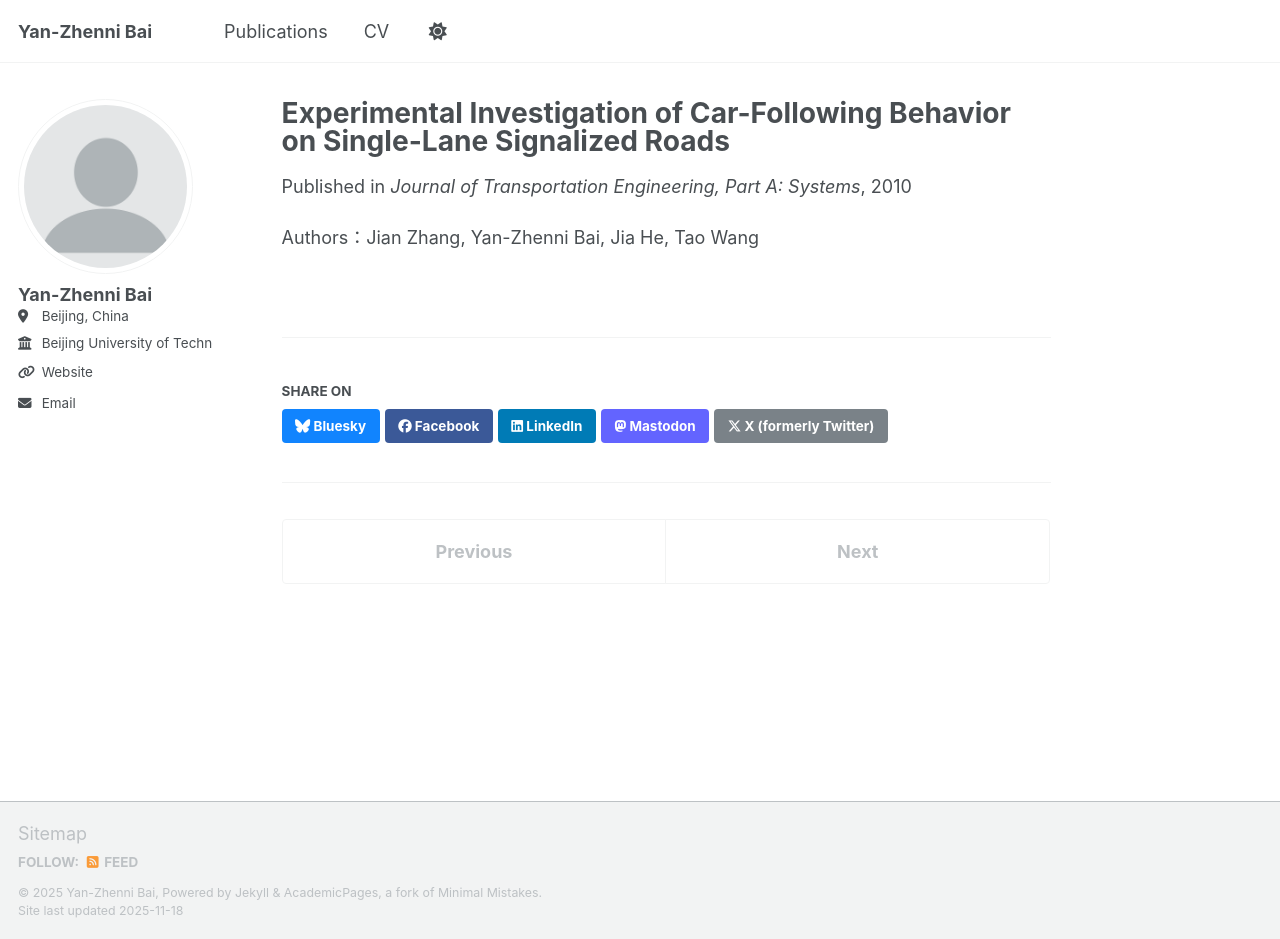
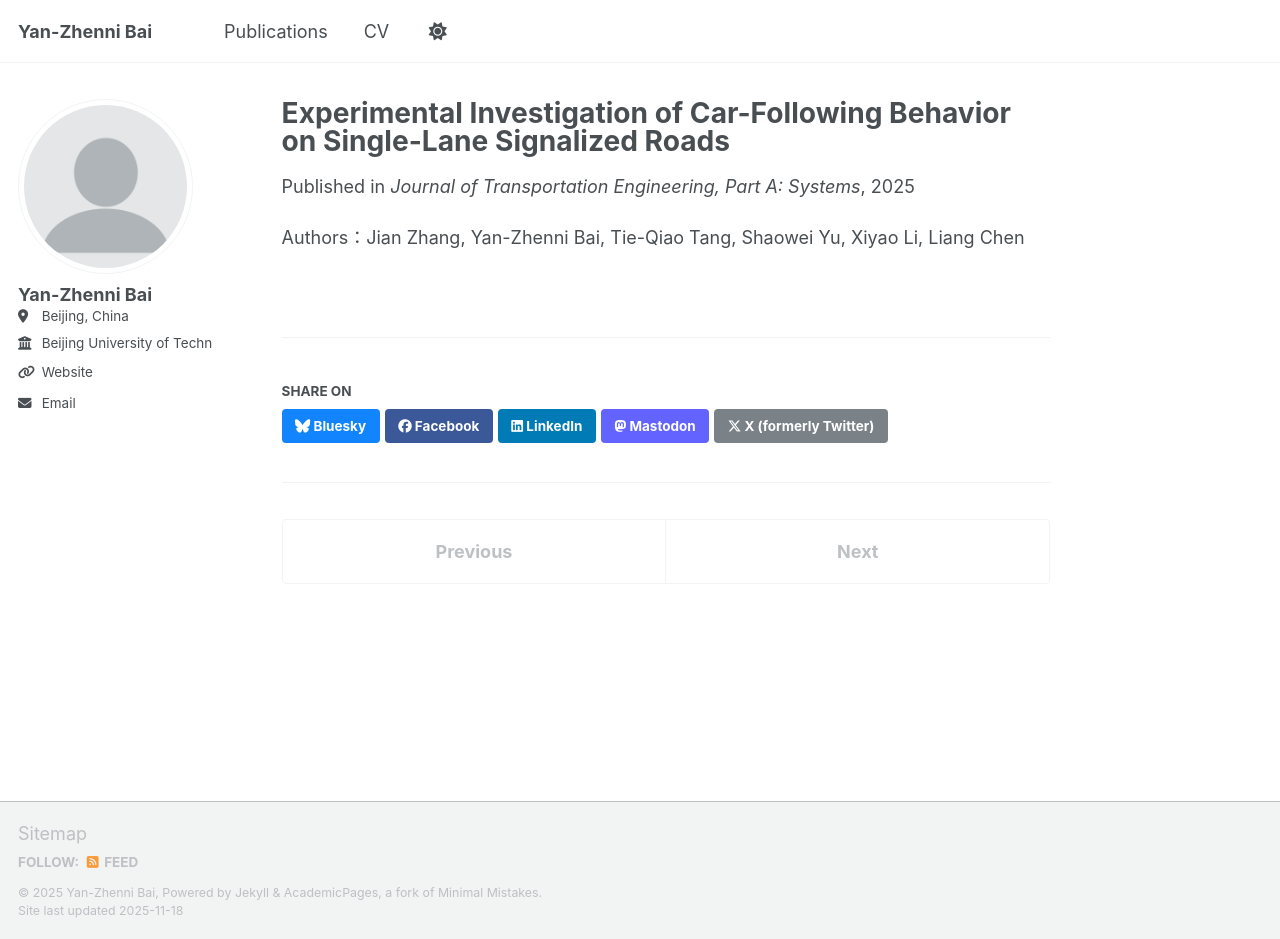
Before and after one commit to Yzn-Bai/Yan-Zhenni_Bai.github.io, a Jekyll site: the page built from _publications/2010-10-01-paper-title-number-2.md, in a window 1280 px wide and 939 px high. Built offline with Jekyll 4.4.1, drawn with Linux system fonts in a browser that asks for light colours; a script that is not in the unit is left out.

Commit message:
Update 2010-10-01-paper-title-number-2.md

```diff
--- a/_publications/2010-10-01-paper-title-number-2.md
+++ b/_publications/2010-10-01-paper-title-number-2.md
@@ -2,8 +2,8 @@
 title: "Experimental Investigation of Car-Following Behavior on Single-Lane Signalized Roads"
 collection: publications
 category: manuscripts
-date: 2010-10-01
+date: 1 June, 2025
 venue: "Journal of Transportation Engineering, Part A: Systems"
-paperurl: "https://academicpages.github.io/files/paper2.pdf"
+paperurl: "10.1061/JTEPBS.TEENG-8885"
 ---
-Authors：Jian Zhang, Yan-Zhenni Bai, Jia He, Tao Wang
+Authors：Jian Zhang, Yan-Zhenni Bai, Tie-Qiao Tang, Shaowei Yu, Xiyao Li, Liang Chen
```
